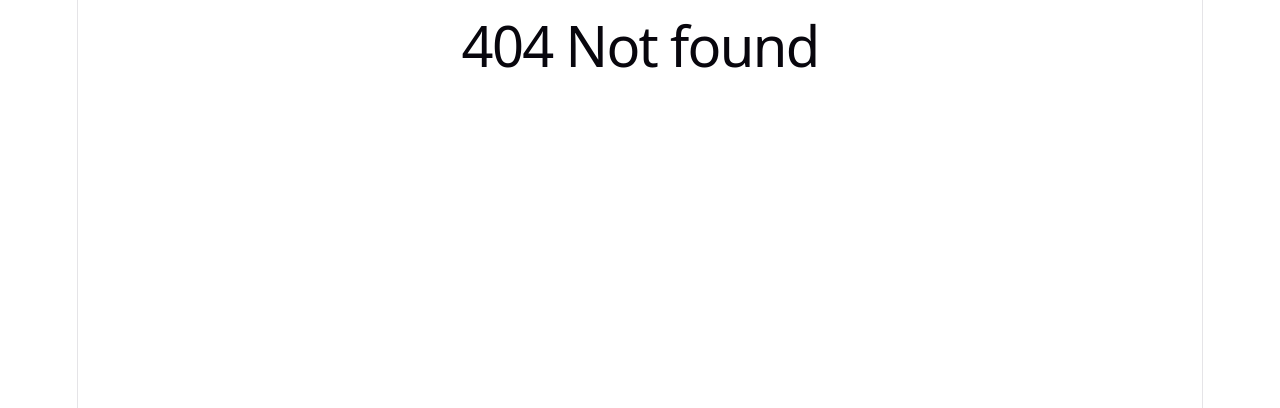
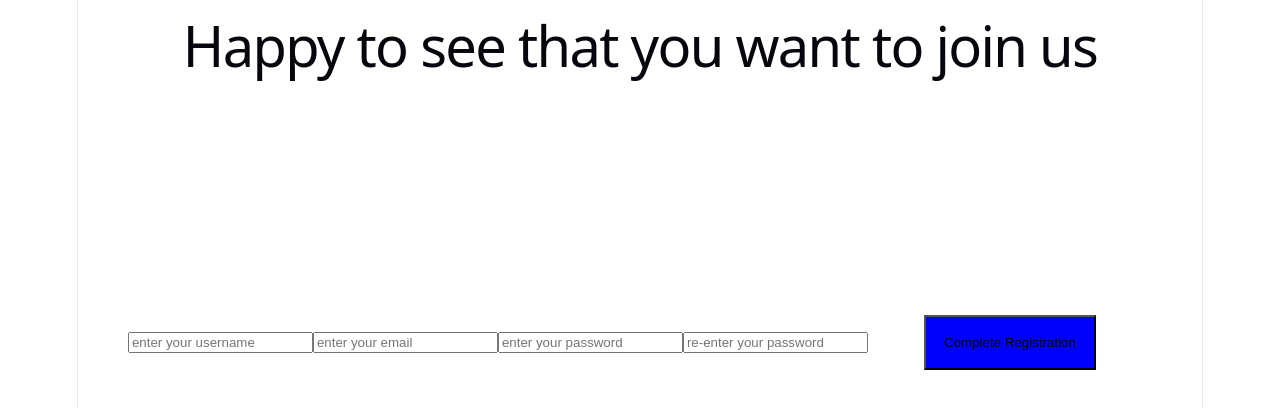
Before and after one commit to Tibbe90/Timetracker-Frontend, a React (Vite) app: page /register in a window 1280 px wide. Before the commit this address had no page. Shown: the top 408 px of the page. Built offline with nearby package versions, Linux system fonts and the light colour scheme.

Commit message:
registration working

```diff
--- a/src/App.tsx
+++ b/src/App.tsx
@@ -10,8 +10,8 @@ function App() {
     <BrowserRouter>
   <Routes>
     <Route path="/" element={<Homepage />} />
-    <Route path="/" element={<Login />} />
-    <Route path="/" element={<Register />} />
+    <Route path="/login" element={<Login />} />
+    <Route path="/register" element={<Register />} />
   <Route path="*" element={<h1>404 Not found</h1>}/>
   </Routes>
     </BrowserRouter>
--- a/src/routes/homepage.tsx
+++ b/src/routes/homepage.tsx
@@ -7,8 +7,8 @@ function homepage() {
         <main>
             <h1>Welcome to the TajmTrackR</h1>
             <section>
-                <button className="mainButton">Login</button>
-                <button className="mainButton">Register</button>
+            <button className="mainButton" >Login</button>
+                <button className="mainButton" onClick={() => navigate(`/register`)}>Register</button>
             </section>
         </main>
     )
--- a/src/routes/login.tsx
+++ b/src/routes/login.tsx
@@ -0,0 +1,7 @@
+function login() {
+    return(
+        <h1>WIP</h1>
+    )
+}
+
+export default login
--- a/src/routes/register.tsx
+++ b/src/routes/register.tsx
@@ -1,41 +1,103 @@
-import { Navigate, useNavigate } from "react-router-dom";
+import { useNavigate } from "react-router-dom";
 import { useState } from "react";
 import "../css/homepage.css";
-import type { newUser, user } from "../types/types";
+import type { NewUser } from "../types/types";
 
-function login() {
+function register() {
   const navigate = useNavigate();
-    const [newUser, setNewUser] = useState<newUser>()
+  const [username, setUsername] = useState<string>("");
+  const [email, setEmail] = useState<string>("");
+  const [password, setPassword] = useState<string>("");
+  const [validatePassword, setValidatePassword] = useState<string>("");
+  const [newUser, setNewUser] = useState<NewUser>({
+    username: "",
+    email: "",
+    password: "",
+  });
+
+  const handleNewUser = () => {
+    setNewUser({
+      username,
+      email,
+      password,
+    });
+  };
 
   const saveUser = (e: React.SubmitEvent<HTMLFormElement>) => {
     e.preventDefault();
-        fetch(`https://seashell-backend-m5vt7.ondigitalocean.app/api/user/register`, {
+    if (password != validatePassword) {
+      alert("Passwords don't match");
+    }
+    fetch(
+      `https://seashell-backend-m5vt7.ondigitalocean.app/api/user/register`,
+      {
         method: "POST",
         headers: {
           "Content-Type": "application/json",
         },
         body: JSON.stringify({
-                newUser,
+          ...newUser,
         }),
+      },
+    )
+      .then((response: Response) => response.json())
+      .then(data => {
+        navigate(`/`)
       })
-        .then((response: Response) => response.json())
-        .then((createdUser: user) => {
-            setNewUser
-        })
+      .catch((err) => {
+        console.log(err);
+        alert("something went wrong");
+      });
+  };
 
+  return (
+    <main>
+      <h1>Happy to see that you want to join us</h1>
+      <section>
+        <form onSubmit={saveUser}>
+          <input
+            type="text"
+            required
+            placeholder="enter your username"
+            name="username"
+            value={username}
+            onChange={(e) => setUsername(e.target.value)}
+          />
+
+          <input
+            type="email"
+            required
+            placeholder="enter your email"
+            name="email"
+            value={email}
+            onChange={(e) => setEmail(e.target.value)}
+          />
+
+          <input
+            type="password"
+            required
+            placeholder="enter your password"
+            name="password"
+            value={validatePassword}
+            onChange={(e) => setValidatePassword(e.target.value)}
+          />
+
+          <input
+            type="password"
+            required
+            placeholder="re-enter your password"
+            name="password"
+            value={password}
+            onChange={(e) => setPassword(e.target.value)}
+          />
+
+          <button type="submit" className="mainButton" onClick={handleNewUser}>
+            Complete Registration
+          </button>
+        </form>
+      </section>
+    </main>
+  );
 }
 
-    return(
-        <main>
-            <h1>Happy to see you want to join us</h1>
-            <section>
-                <form onSubmit={saveUser}>
-                    <input type="text" required name="username" placeholder="enter your username" value={newUser?.username} />
-                </form>
-                <button type="submit" className="mainButton" onClick={() => navigate("/")}>Complete Registration</button>
-            </section>
-        </main>
-    )
-}
-
-export default login;
+export default register;
--- a/src/types/types.tsx
+++ b/src/types/types.tsx
@@ -1,4 +1,4 @@
-export interface newUser {
+export interface NewUser {
     "username": string,
     "email":string,
     "password": string
```
Lines whose indentation alone changed are shown as unchanged.
